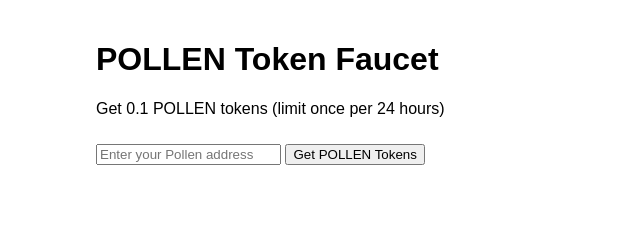
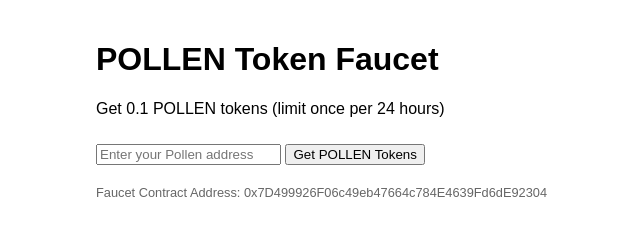
Before and after one commit to mydearcode/faucet, a plain HTML site: page index.html in a window 1280 px wide. Shown: the whole page, without its empty margins (244-884 px from the left). Drawn offline with Linux system fonts and the light colour scheme.

Commit message:
contract adress added for faucet

```diff
--- a/index.html
+++ b/index.html
@@ -8,6 +8,7 @@
         body { font-family: Arial, sans-serif; max-width: 600px; margin: 0 auto; padding: 20px; }
         input, button { margin-top: 10px; }
         #status { margin-top: 20px; }
+        #contractInfo { margin-top: 20px; font-size: 0.8em; color: #666; }
     </style>
 </head>
 <body>
@@ -16,8 +17,14 @@
     <input type="text" id="addressInput" placeholder="Enter your Pollen address">
     <button onclick="requestTokens()">Get POLLEN Tokens</button>
     <div id="status"></div>
+    <div id="contractInfo">
+        Faucet Contract Address: <span id="contractAddress"></span>
+    </div>
 
     <script>
+        const faucetAddress = "0x7D499926F06c49eb47664c784E4639Fd6dE92304";
+        document.getElementById("contractAddress").textContent = faucetAddress;
+
         async function requestTokens() {
             const address = document.getElementById("addressInput").value;
             const statusDiv = document.getElementById("status");
```
